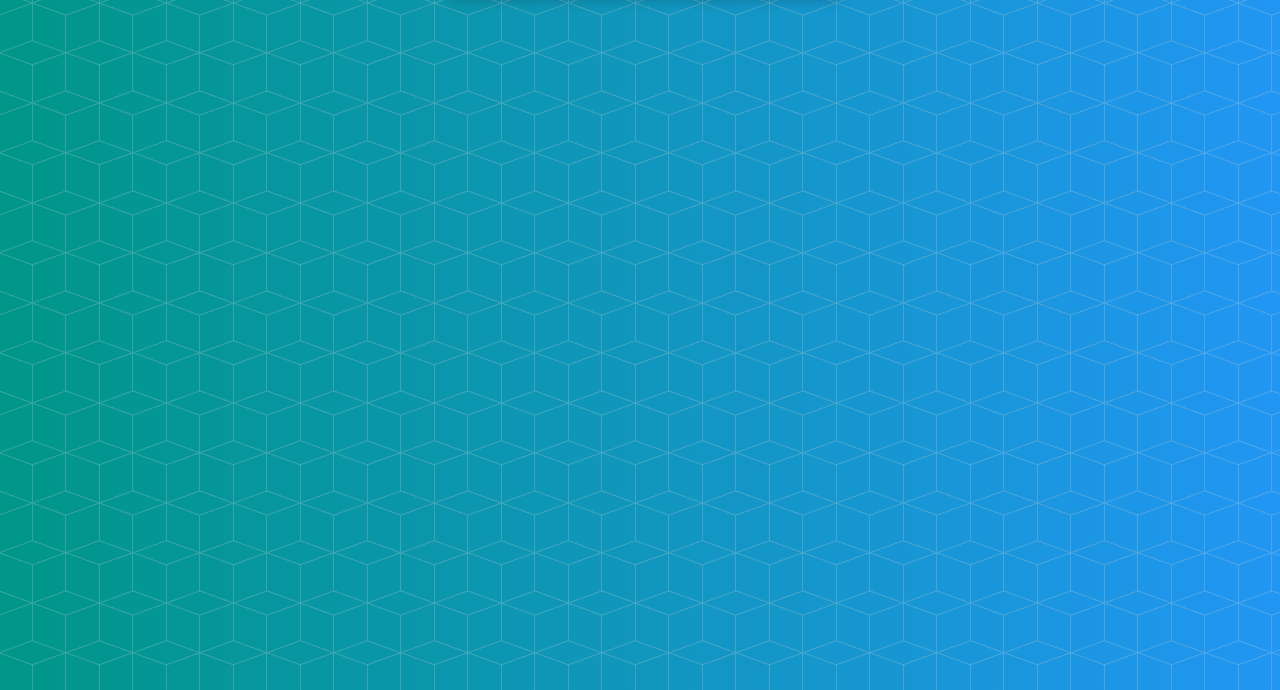
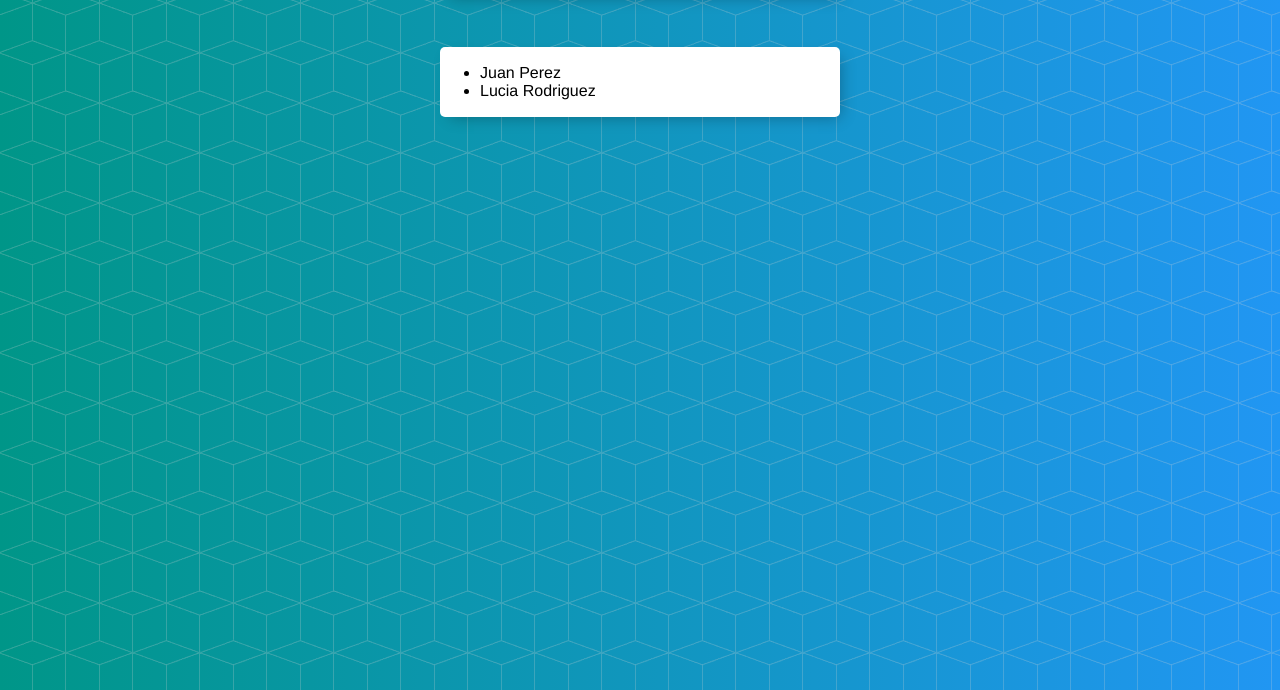
Before and after one commit to luciardrgz/list-of-persons, a plain HTML site: page index.html in a window 1280 px wide. Shown: the part 110-800 px from the top of the page. Drawn offline with Linux system fonts and the light colour scheme.

Commit message:
Agregadas clase Persona y función mostrarPersonas

```diff
--- a/index.html
+++ b/index.html
@@ -2,14 +2,22 @@
 <html lang="en">
   <head>
     <meta charset="UTF-8" />
-    <meta http-equiv="X-UA-Compatible" content="IE=edge"/>
-    <meta name="viewport" content="width=device-width, initial-scale=1.0"/>
+    <meta http-equiv="X-UA-Compatible" content="IE=edge" />
+    <meta name="viewport" content="width=device-width, initial-scale=1.0" />
     <title>Listado de personas</title>
-    <link href="css/estilos.css" rel="stylesheet"/>
+    <link href="css/estilos.css" rel="stylesheet" />
   </head>
-  <body>
+  <body onload = 'mostrarPersonas()'>
     <div class="contenedor" id="cabecero">
       <h1>Listado de personas</h1>
+    </div>
+    <!--ul: Unordered List // li: List Item-->
+    <div class="contenedor">
+      <div class="elemento">
+        <ul id="personas">
+            <!--<li>Lucia Rodriguez</li>-->
+        </ul>
+      </div>
     </div>
     <script src="js/persona.js"></script>
     <script src="js/app.js"></script>
--- a/js/app.js
+++ b/js/app.js
@@ -1 +1,14 @@
-console.log("Listado de personas");
+const personas = [
+    new Persona('Juan', 'Perez'),
+    new Persona('Lucia', 'Rodriguez')
+];
+
+function mostrarPersonas(){
+    console.log('Mostrar personas...');
+    let texto = '';
+    for (let persona of personas){
+        console.log(persona);
+        texto += `<li>${persona.nombre} ${persona.apellido}</li>`;
+    }
+    document.getElementById('personas').innerHTML = texto;
+}
--- a/js/persona.js
+++ b/js/persona.js
@@ -1 +1,22 @@
-console.log("Clase Persona");
+class Persona {
+  constructor(nombre, apellido) {
+    this._nombre = nombre;
+    this._apellido = apellido;
+  }
+
+  get nombre() {
+    return this._nombre;
+  }
+
+  set nombre(nombre) {
+    this._nombre = nombre;
+  }
+
+  get apellido() {
+    return this._apellido;
+  }
+
+  set apellido(apellido) {
+    this._apellido = apellido;
+  }
+}
```
